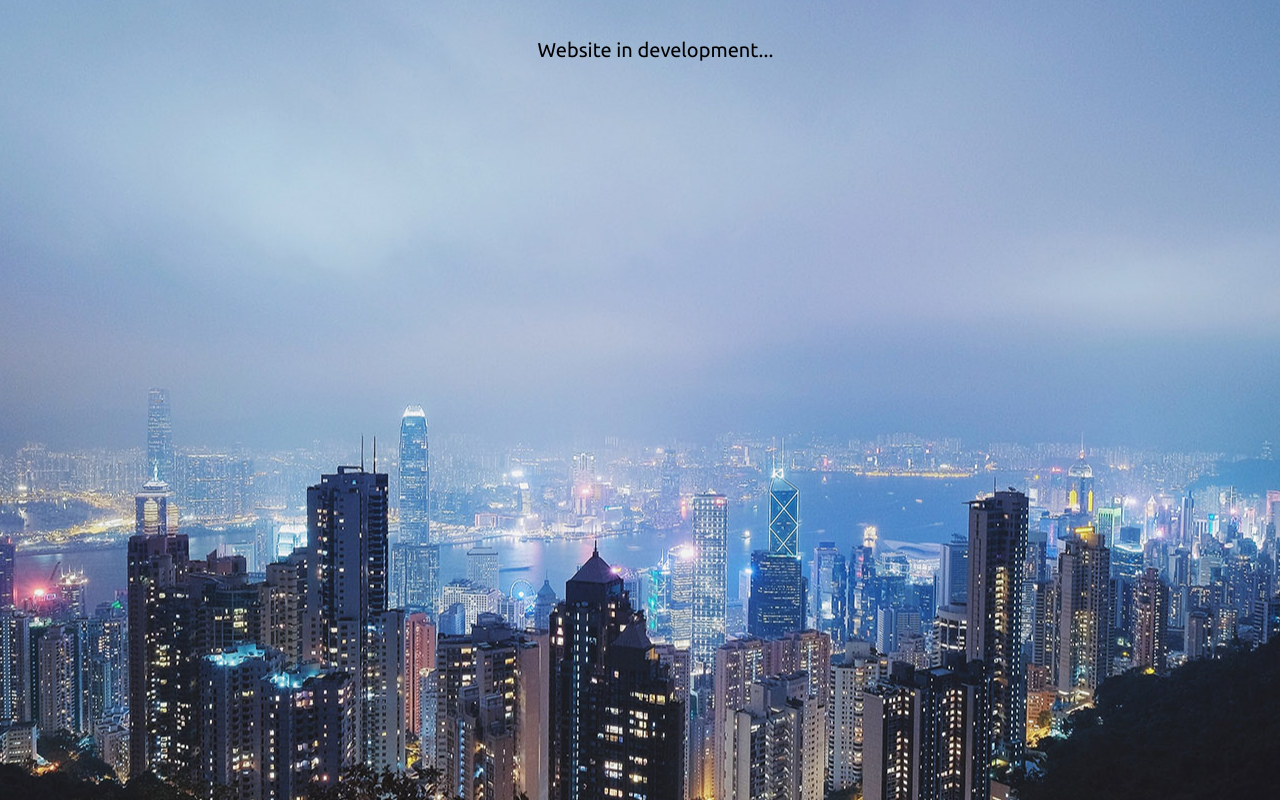
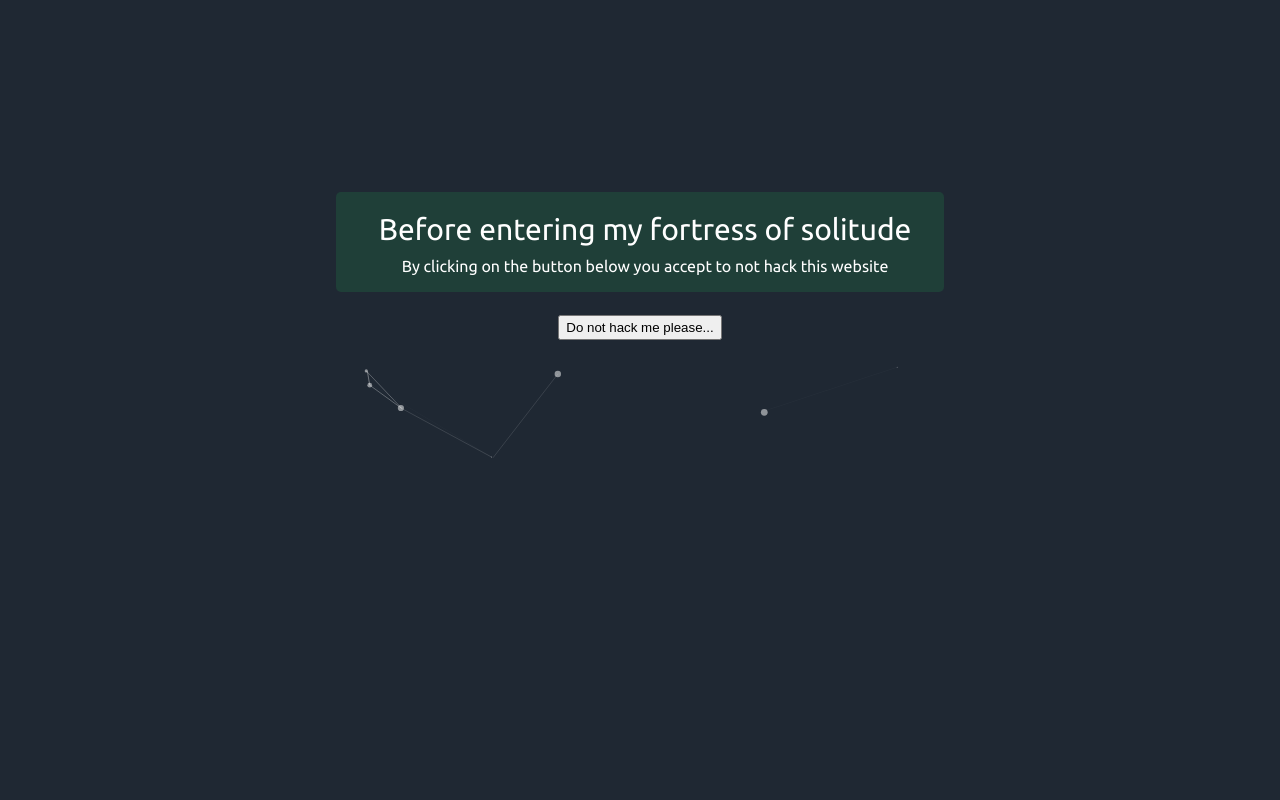
Before and after one commit to DemirEvren/evrendemir.github.io, a plain HTML site: page index.html in a window 1280 px wide. Drawn offline with nearby package versions, Linux system fonts and the light colour scheme.

Commit message:
index file changed // added particles.js file for more visuals

```diff
--- a/Css/index.css
+++ b/Css/index.css
@@ -4,17 +4,46 @@ html,body{
 	height: 100%;
 	width: 100%;
 	font-family: 'Ubuntu', sans-serif;
+	overflow:hidden;
 }
 
-
+#particles-js{
+	height:100px;
+}
 .intro{
-	background: url("../Images/city_of_light.jpg")no-repeat 50% 50%;
+	/*background: url("../Images/city_of_light.jpg")no-repeat 50% 50%;*/
+	background-color:  #1F2833;
 	height: 100%;
 	width: 100%;
+	padding-top: 15%;
 }
 
-#development-sign{
-	padding-left: 42%;
-	padding-top: 3%;
-	font-size: 20px;
+.class-align-center{
+	width: 38em;
+	margin: 0 auto;
+	border-radius: 5px;
+	text-align: center;
+	background-color: #1F3f38;
 }
+
+#before-proceeding{
+	font-size: 30px;
+	padding-top: 20px;
+	padding-bottom:10px;
+	padding-left: 10px;
+	color: white;
+}
+
+#button-below-text{
+	color: white;
+	padding-bottom:20px;
+	padding-left: 10px;
+
+}
+
+#index-page-button{
+	margin-top: 20px;
+	margin-bottom: 20px;
+	padding-top:3px;
+	padding-bottom: 3px;
+}
--- a/index.html
+++ b/index.html
@@ -9,11 +9,9 @@
 	<script src="https://ajax.googleapis.com/ajax/libs/jquery/3.2.1/jquery.min.js"></script>
 	<link href="https://fonts.googleapis.com/css?family=Ubuntu" rel="stylesheet">
 
-	<script type="text/javascript" src="Js/index.js"></script></script>
+	<script type="text/javascript" src="Js/index.js"></script>
 
-	<style>
 
-	</style>
 </head>
 <body>
 	<!-- <div class="middle_class">
@@ -23,8 +21,21 @@
 		<div class="block"><p id="wrong_input" hidden>Please try again!</p></div>
 	</div> -->
 
-<section class="intro">
-	<div id="development-sign">Website in development...</div>
-</section>
+
+
+	<section class="intro">
+
+		<section class="class-align-center"  id="particles-js">
+
+			<div id="before-proceeding">Before entering my fortress of solitude </div>
+			<div id="button-below-text"> By clicking on the button below you accept to not hack this website</div>
+
+			<button id="index-page-button">Do not hack me please...</button>
+			<script type="text/javascript" src="particles.js"></script>
+			<script type="text/javascript" src="app.js"></script>
+		</section>
+	</section>
+
+
 </body>
 </html>
```
